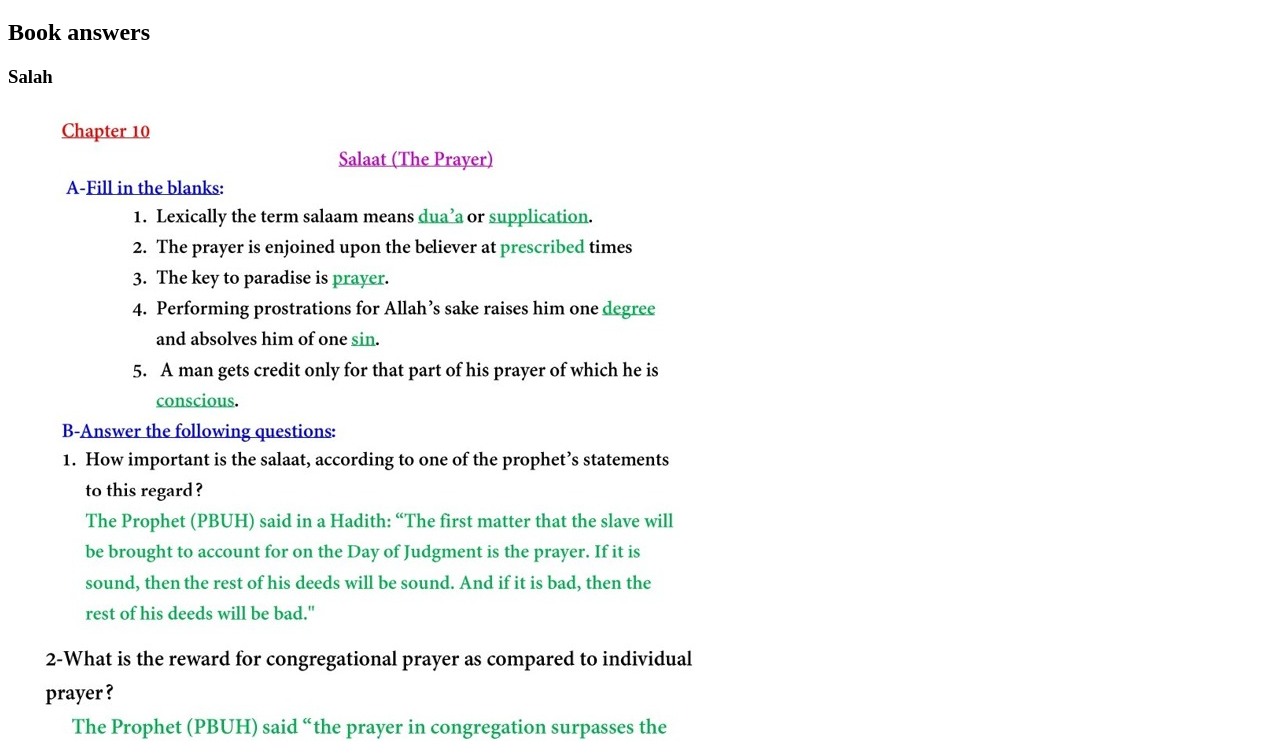
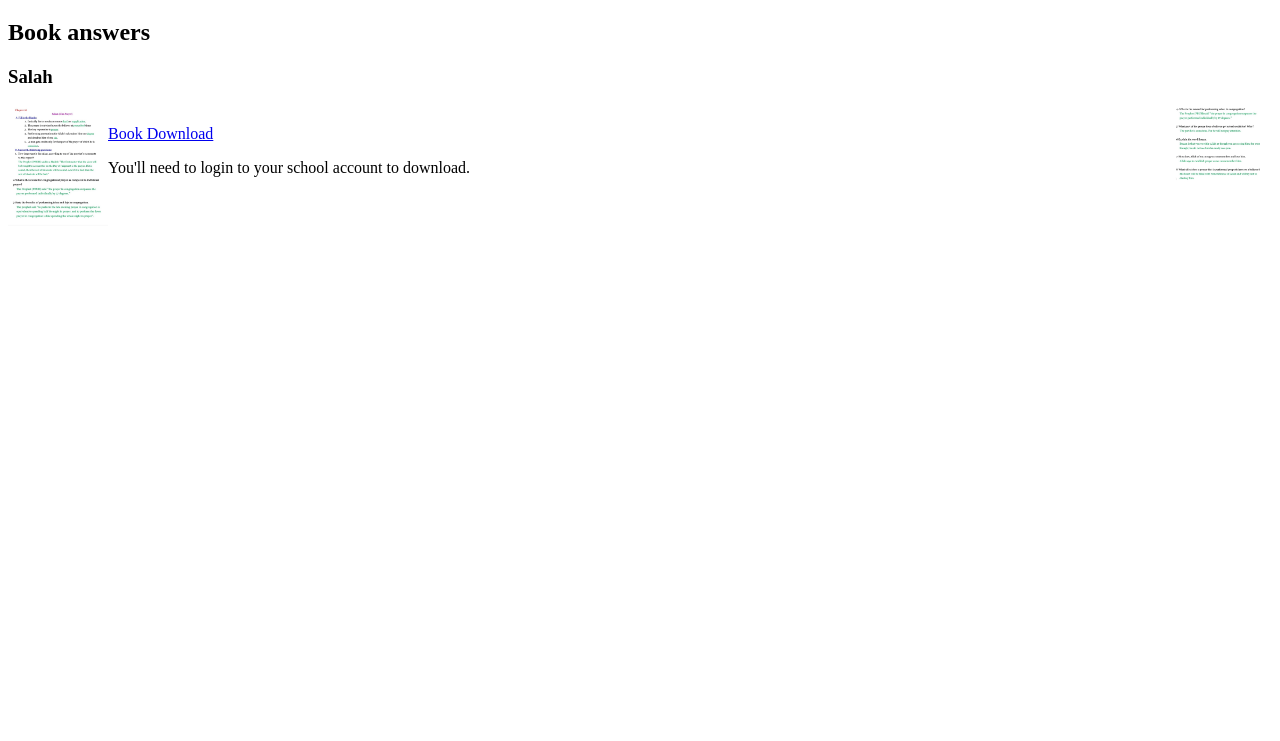
Before and after one commit to AnimalFriend1/animalfriend1.github.io, a plain HTML site: page school/ie.html in a window 1280 px wide. Shown: the part 61-802 px from the top of the page. Drawn offline with Linux system fonts and the light colour scheme.

Commit message:
Update ie.html

```diff
--- a/school/ie.html
+++ b/school/ie.html
@@ -7,7 +7,7 @@
     <h1>Islamic Education Non Arabs</h1>
     <h2>Book answers</h2>
     <h3>Salah</h3>
-    <img src="IE/images/salah1.jpeg"/><img src="IE/images/salah2.jpeg"/>
+    <img src="IE/images/salah1.jpeg" width="100px" style="float: left;"/><img src="IE/images/salah2.jpeg" width="100px" style="float: right;"/>
     <br>
     <a href="https://maarifeducation-my.sharepoint.com/personal/s_debbazi1_maarif_com_sa/_layouts/15/download.aspx?SourceUrl=%2Fpersonal%2Fs%5Fdebbazi1%5Fmaarif%5Fcom%5Fsa%2FDocuments%2F2022%2D2023%2F2022%2D2023%20PARENT%20INFORMATION%20PACK%2FPDF%20Books%2FG8%2FIslamic%5FStudies%20Non%2Darabs%20Grade%5F08%2Epdf">Book Download</a>
     <p>You'll need to login to your school account to download.</p>
```
